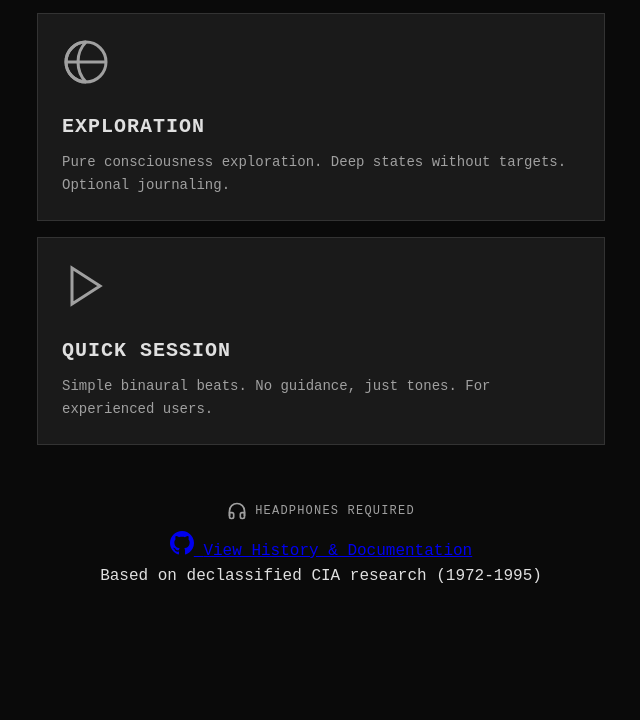
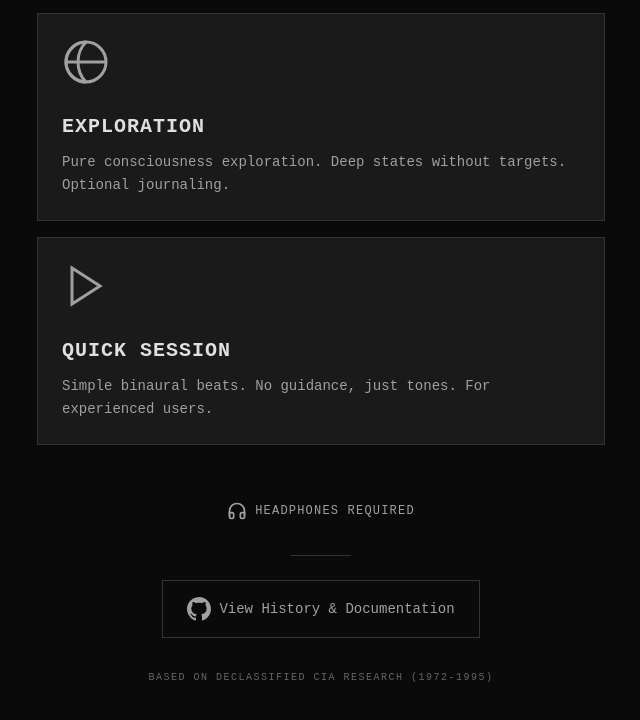
Before and after one commit to Ghost081280/gateway-trainer, a plain HTML site: page index.html in a window 1280 px wide. Shown: the part 533-1253 px from the top of the page, without its empty margins (319-959 px from the left). Before the commit the page ends 1163 px from the top, so only its background shows below. Drawn offline with Linux system fonts and the light colour scheme.

Commit message:
Update styles.css

```diff
--- a/css/styles.css
+++ b/css/styles.css
@@ -366,6 +366,7 @@ button {
 .landing-footer {
   text-align: center;
   padding: var(--spacing-lg) 0;
+  margin-top: var(--spacing-xl);
 }
 
 .headphone-reminder {
@@ -376,6 +377,45 @@ button {
   font-size: 0.75rem;
   text-transform: uppercase;
   letter-spacing: 0.1em;
+}
+
+.footer-divider {
+  width: 60px;
+  height: 1px;
+  background: var(--border-color);
+  margin: var(--spacing-lg) auto;
+}
+
+.github-link {
+  display: inline-flex;
+  align-items: center;
+  gap: var(--spacing-sm);
+  color: var(--text-secondary);
+  text-decoration: none;
+  font-size: 0.875rem;
+  padding: var(--spacing-md) var(--spacing-lg);
+  border: 1px solid var(--border-color);
+  transition: all var(--transition-normal);
+  margin-bottom: var(--spacing-md);
+}
+
+.github-link:hover {
+  color: var(--text-primary);
+  border-color: var(--text-primary);
+  background: rgba(255, 255, 255, 0.05);
+}
+
+.github-link svg {
+  flex-shrink: 0;
+}
+
+.footer-credit {
+  color: var(--text-secondary);
+  font-size: 0.625rem;
+  text-transform: uppercase;
+  letter-spacing: 0.15em;
+  opacity: 0.6;
+  margin-top: var(--spacing-md);
 }
 
 /* =============================================
@@ -1307,6 +1347,11 @@ button {
   .exploration-timer {
     font-size: 2rem;
   }
+
+  .github-link {
+    font-size: 0.75rem;
+    padding: var(--spacing-sm) var(--spacing-md);
+  }
 }
 
 /* =============================================
```
